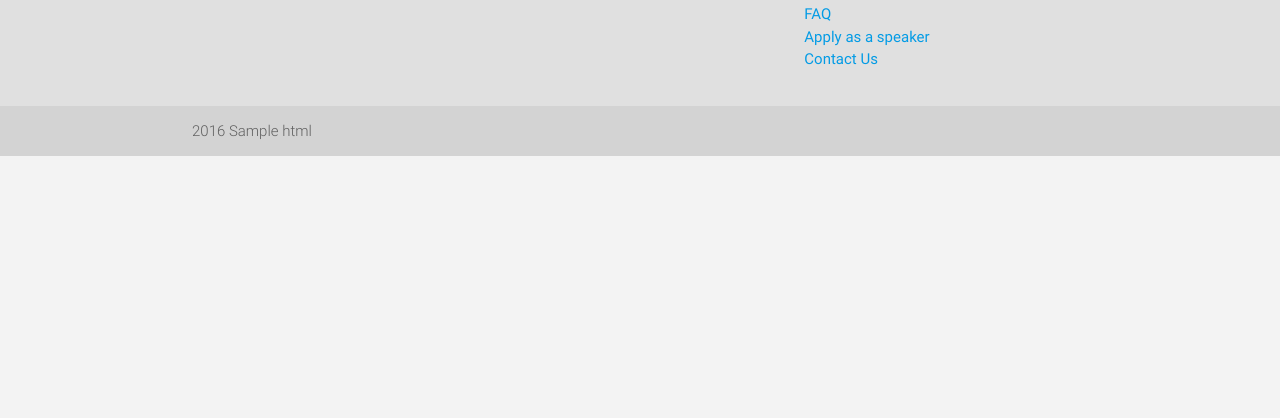
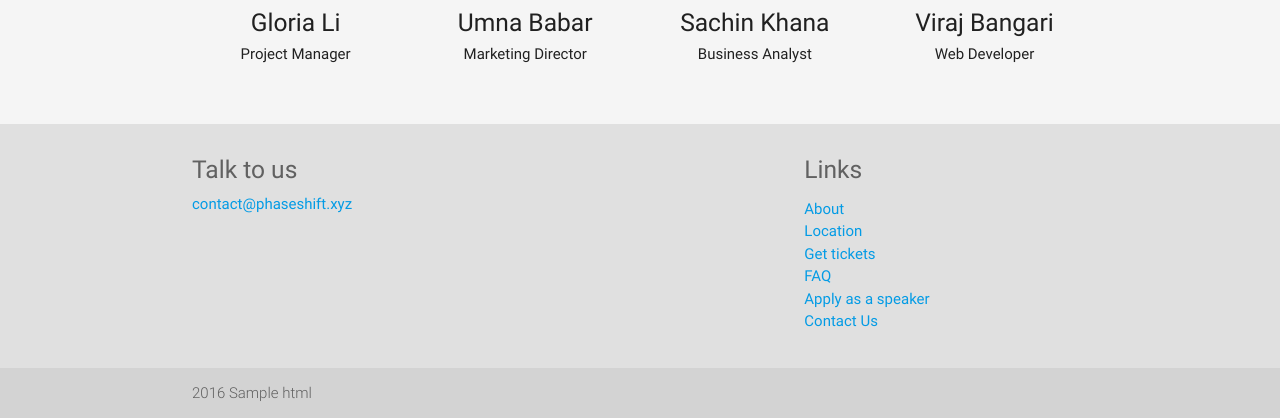
Before and after one commit to ReckoningReckoner/conferenceX, a Flask app: page / in a window 1280 px wide. Shown: the part 3645-4063 px from the top of the page. Before the commit the page ends 3801 px from the top, so only its background shows below. Run offline with Flask 2, Linux system fonts and the light colour scheme; tables that the repository leaves empty hold one stand-in row (values such as "Sample post"); parts of the project's set-up code (start-up, migrations or seed data) failed here and were passed over; some libraries are stand-ins or nearby versions.

Commit message:
optimize jpeg add exec team

```diff
--- a/conferenceX/static/css/index.css
+++ b/conferenceX/static/css/index.css
@@ -20,6 +20,7 @@ body {
 .featured-image{
     -webkit-filter: grayscale(100%);
     filter: grayscale(100%);
+    width: 88%;
 }
 
 .mini-parallax{
--- a/conferenceX/templates/index.html
+++ b/conferenceX/templates/index.html
@@ -133,6 +95,43 @@
             </div>
         </div>
     </div>
+
+    {% macro show_featured_person(person, offset_val, faces_per_row) -%}
+        <div class="col s6 m{{12 // faces_per_row}} push-m{{offset_val}}">
+            <a href="#"
+               data-featherlight="#Person-{{person.id}}">
+                <img alt="{{person.name}}" class="circle featured-image"
+                     src={{person.url}}>
+            </a>
+            <h5> {{person.name}} </h5>
+            <p> {{person.school}} </p>
+        </div>
+        <div id="Person-{{person.id}}" class="lightbox center row">
+            <img alt="{{person.name}}"
+                 class="circle"
+                 src={{person.url}}
+                 height=30% >
+            <h5> {{person.name}} </h5>
+            <p> {{person.description}} </p>
+        </div>
+    {% endmacro %}
+
+    {% macro show_all_persons(persons, faces_per_row) -%}
+        {% for i in range(0, persons|length, faces_per_row)  %}
+            {% set last_in_row = min(i+ faces_per_row, persons | length) %}
+            {% set people_in_row = last_in_row - i %}
+            {% set offset_val = 12 - (people_in_row * (12//faces_per_row)) %}
+            {% if offset_val % 2 == 0  %}
+                {%set offset_val = offset_val// 2%}
+            {% else %}
+                {% set offset_val = offset_val/2 %}
+            {% endif %}
+
+            {% for j in range(i, last_in_row) %}
+                {{ show_featured_person(persons[j], offset_val, faces_per_row) }}
+            {% endfor %}
+        {% endfor %}
+    {% endmacro %}
 
     <!-- about -->
     <div id="about" class="row container center">
@@ -259,7 +258,7 @@
     </div>
 
     <!-- contact -->
-    <div id="contact" class="center row section scrollspy">
+    <div id="contact" class="center row section scrollspy container">
         <h3 class="grey-text darken-2"> Contact Us</h3>
 
         <div class="row">
@@ -270,6 +269,23 @@
                     contact@phaseshift.xyz
                 </a>
             </p>
+        </div>
+
+        {% macro show_exec(name, full_name, title) %}
+            <div class="col s6 m3">
+                <img alt="{{name}}" class="circle featured-image"
+                     src={{url_for('static', filename="images/" + name + ".jpg")}}>
+                 <h5> {{full_name}} </h5>
+                 <h6> {{title}} </h6>
+            </div>
+        {% endmacro %}
+
+        <h5 class="light">Meet the team:</h5>
+        <div class="row">
+            {{show_exec("gloria", "Gloria Li", "Project Manager")}}
+            {{show_exec("umna", "Umna Babar", "Marketing Director")}}
+            {{show_exec("sachin", "Sachin Khana", "Business Analyst")}}
+            {{show_exec("viraj", "Viraj Bangari", "Web Developer")}}
         </div>
     </div>
 
```
Also changed, not shown: other parts of conferenceX/templates/index.html (+14 -53 lines), conferenceX/static/images/apply.jpeg, conferenceX/static/images/faq.jpeg, conferenceX/static/images/intro.jpeg, conferenceX/static/images/intro_greyed.jpeg, conferenceX/static/images/intro_greyed.jpg, conferenceX/static/images/intro_old.jpeg, conferenceX/static/images/intro_old2.jpeg, conferenceX/static/images/intro_old3.jpeg, conferenceX/static/images/location.jpeg, conferenceX/static/images/location_old.jpeg, conferenceX/static/images/tickets.jpeg. Lines whose indentation alone changed are shown as unchanged.
